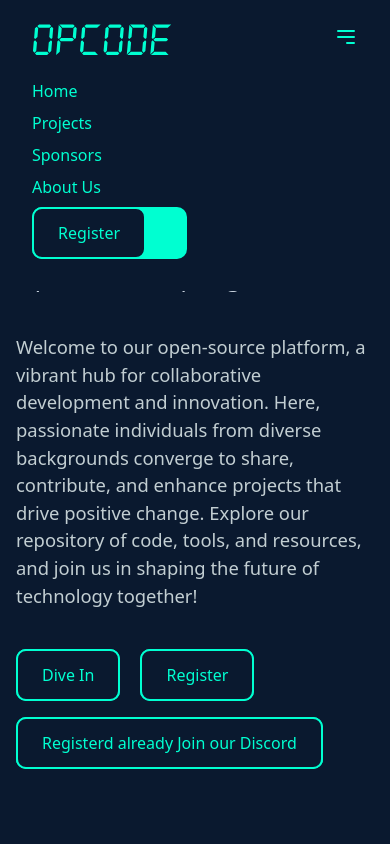
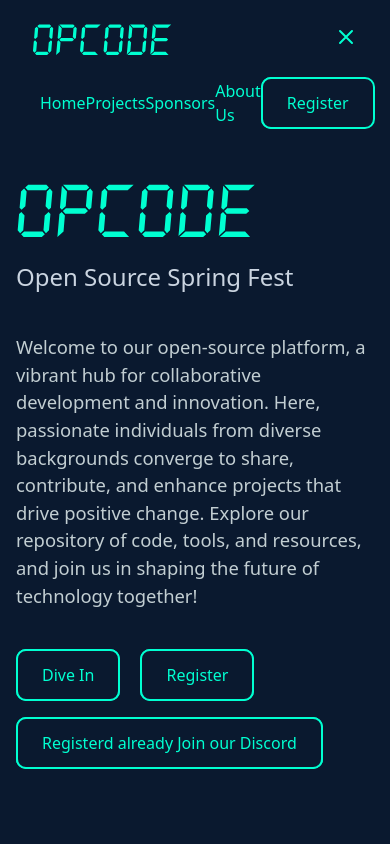
Before and after one commit to PerHac13/OPCODE, a React (Vite) app: page / in a window 390 px wide. Both pictures are taken after a click on the button 346 px from the left and 36 px from the top of the page. Shown: the top 844 px of the page. Built offline with nearby package versions, Linux system fonts and the light colour scheme.

Commit message:
Fixed : Navbar

```diff
--- a/src/components/NavBar/NavBar.jsx
+++ b/src/components/NavBar/NavBar.jsx
@@ -2,7 +2,7 @@ import { NavLink } from "react-router-dom";
 import logo from "../../assets/logo.svg";
 import Button from "../Button/Button";
 
-import  { useState } from 'react';
+import { useState } from "react";
 
 function Navbar() {
   const [isOpen, setIsOpen] = useState(false);
@@ -18,19 +18,70 @@ function Navbar() {
 
           {/* Navbar links */}
           <div className="justify-end gap-12 items-center [font-size:1rem] [font-weight:400] cursor-pointer hidden md:flex">
-                        <NavLink to='/' className="text-[#00FFD1] mx-4  capitalize relative cursor-pointer transition-all  duration-500 before:content-['']  before:absolute before:-bottom-2 before:left-0 before:w-0 before:h-0.5  before:rounded-full  before:opacity-0  before:transition-all  before:duration-500 before:bg-[#00FFD1] hover:before:w-full hover:before:opacity-100">Home</NavLink>
-                        <NavLink to='/projects' className="text-[#00FFD1] mx-4  capitalize relative cursor-pointer transition-all  duration-500 before:content-['']  before:absolute before:-bottom-2 before:left-0 before:w-0 before:h-0.5  before:rounded-full  before:opacity-0  before:transition-all  before:duration-500 before:bg-[#00FFD1] hover:before:w-full hover:before:opacity-100">Projects</NavLink>
-                        <NavLink to='/sponsors' className="text-[#00FFD1] mx-4  capitalize relative cursor-pointer transition-all  duration-500 before:content-['']  before:absolute before:-bottom-2 before:left-0 before:w-0 before:h-0.5  before:rounded-full  before:opacity-0  before:transition-all  before:duration-500 before:bg-[#00FFD1] hover:before:w-full hover:before:opacity-100">Sponsors</NavLink>
-                        <NavLink to='/about' className="text-[#00FFD1] mx-4  capitalize relative cursor-pointer transition-all  duration-500 before:content-['']  before:absolute before:-bottom-2 before:left-0 before:w-0 before:h-0.5  before:rounded-full  before:opacity-0  before:transition-all  before:duration-500 before:bg-[#00FFD1] hover:before:w-full hover:before:opacity-100">About Us</NavLink>
-                        <Button name={"Register"}/>
+            <NavLink
+              to="/"
+              className="text-[#00FFD1] mx-4  capitalize relative cursor-pointer transition-all  duration-500 before:content-['']  before:absolute before:-bottom-2 before:left-0 before:w-0 before:h-0.5  before:rounded-full  before:opacity-0  before:transition-all  before:duration-500 before:bg-[#00FFD1] hover:before:w-full hover:before:opacity-100"
+            >
+              Home
+            </NavLink>
+            <NavLink
+              to="/projects"
+              className="text-[#00FFD1] mx-4  capitalize relative cursor-pointer transition-all  duration-500 before:content-['']  before:absolute before:-bottom-2 before:left-0 before:w-0 before:h-0.5  before:rounded-full  before:opacity-0  before:transition-all  before:duration-500 before:bg-[#00FFD1] hover:before:w-full hover:before:opacity-100"
+            >
+              Projects
+            </NavLink>
+            <NavLink
+              to="/sponsors"
+              className="text-[#00FFD1] mx-4  capitalize relative cursor-pointer transition-all  duration-500 before:content-['']  before:absolute before:-bottom-2 before:left-0 before:w-0 before:h-0.5  before:rounded-full  before:opacity-0  before:transition-all  before:duration-500 before:bg-[#00FFD1] hover:before:w-full hover:before:opacity-100"
+            >
+              Sponsors
+            </NavLink>
+            <NavLink
+              to="/about"
+              className="text-[#00FFD1] mx-4  capitalize relative cursor-pointer transition-all  duration-500 before:content-['']  before:absolute before:-bottom-2 before:left-0 before:w-0 before:h-0.5  before:rounded-full  before:opacity-0  before:transition-all  before:duration-500 before:bg-[#00FFD1] hover:before:w-full hover:before:opacity-100"
+            >
+              About Us
+            </NavLink>
+            <Button name={"Register"} />
           </div>
 
           {/* Hamburger menu (mobile) */}
           <div className="md:hidden">
-                        <button onClick={() =>  setIsOpen(!isOpen)} className="text-[#00FFD1] focus:outline-none">
-                            <svg className="w-6 h-6" fill="none" stroke="currentColor" viewBox="0 0 24 24" xmlns="http://www.w3.org/2000/svg">
-                                <path strokeLinecap="round" strokeLinejoin="round" strokeWidth="2" d="M4 6h16M4 12h16m-7 6h7"></path>
+            <button
+              onClick={() => setIsOpen(!isOpen)}
+              className="text-[#00FFD1] focus:outline-none"
+            >
+              {isOpen == true ? (
+                <svg
+                  className="w-6 h-6"
+                  fill="none"
+                  stroke="currentColor"
+                  viewBox="0 0 24 24"
+                  xmlns="http://www.w3.org/2000/svg"
+                >
+                  <path
+                    strokeLinecap="round"
+                    strokeLinejoin="round"
+                    strokeWidth="2"
+                    d="M6 18L18 6M6 6l12 12"
+                  />
                 </svg>
+              ) : (
+                <svg
+                  className="w-6 h-6"
+                  fill="none"
+                  stroke="currentColor"
+                  viewBox="0 0 24 24"
+                  xmlns="http://www.w3.org/2000/svg"
+                >
+                  <path
+                    strokeLinecap="round"
+                    strokeLinejoin="round"
+                    strokeWidth="2"
+                    d="M4 6h16M4 12h16m-7 6h7"
+                  ></path>
+                </svg>
+              )}
             </button>
           </div>
         </div>
@@ -38,12 +89,42 @@ function Navbar() {
 
       {/* Mobile menu (hidden by default) */}
       {isOpen && (
-                <div className="md:hidden p-4 cursor-pointer">
-                    <NavLink to='/'className="block text-[#00FFD1] my-2">Home</NavLink>
-                    <NavLink to='/projects' className="block text-[#00FFD1] my-2">Projects</NavLink>
-                    <NavLink to='/sponsors' className="block text-[#00FFD1] my-2">Sponsors</NavLink>
-                    <NavLink to='/about' className="block text-[#00FFD1] my-2">About Us</NavLink>
-                    <Button className={'w-[9.7rem]'} name={"Register"}/>
+        <div className="md:hidden py-4 cursor-pointer flex-col justify-center items-center">
+          <div className="flex justify-between items-center px-6">
+            <NavLink
+              to="/"
+              className="block text-[#00FFD1] my-2 capitalize relative cursor-pointer transition-all  duration-500 before:content-['']  before:absolute before:-bottom-2 before:left-0 before:w-0 before:h-0.5  before:rounded-full  before:opacity-0  before:transition-all  before:duration-500 before:bg-[#00FFD1] hover:before:w-full hover:before:opacity-100"
+              onClick={() => setIsOpen(!isOpen)}
+            >
+              Home
+            </NavLink>
+            <NavLink
+              to="/projects"
+              className="block text-[#00FFD1] my-2 capitalize relative cursor-pointer transition-all  duration-500 before:content-['']  before:absolute before:-bottom-2 before:left-0 before:w-0 before:h-0.5  before:rounded-full  before:opacity-0  before:transition-all  before:duration-500 before:bg-[#00FFD1] hover:before:w-full hover:before:opacity-100"
+              onClick={() => setIsOpen(!isOpen)}
+            >
+              Projects
+            </NavLink>
+            <NavLink
+              to="/sponsors"
+              className="block text-[#00FFD1] my-2 capitalize relative cursor-pointer transition-all  duration-500 before:content-['']  before:absolute before:-bottom-2 before:left-0 before:w-0 before:h-0.5  before:rounded-full  before:opacity-0  before:transition-all  before:duration-500 before:bg-[#00FFD1] hover:before:w-full hover:before:opacity-100"
+              onClick={() => setIsOpen(!isOpen)}
+            >
+              Sponsors
+            </NavLink>
+            <NavLink
+              to="/about"
+              className="block text-[#00FFD1] my-2 capitalize relative cursor-pointer transition-all  duration-500 before:content-['']  before:absolute before:-bottom-2 before:left-0 before:w-0 before:h-0.5  before:rounded-full  before:opacity-0  before:transition-all  before:duration-500 before:bg-[#00FFD1] hover:before:w-full hover:before:opacity-100"
+              onClick={() => setIsOpen(!isOpen)}
+            >
+              About Us
+            </NavLink>
+            <Button
+              className={"w-[6.8rem] "}
+              name={"Register"}
+              onClick={() => setIsOpen(!isOpen)}
+            />
+          </div>
         </div>
       )}
     </nav>
```
Lines whose indentation alone changed are shown as unchanged.
